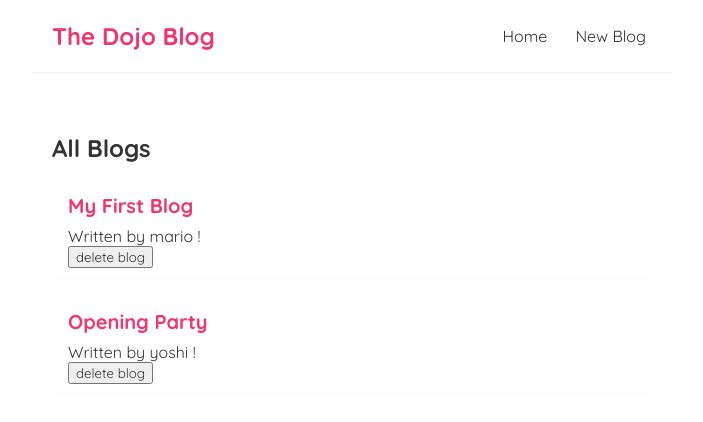
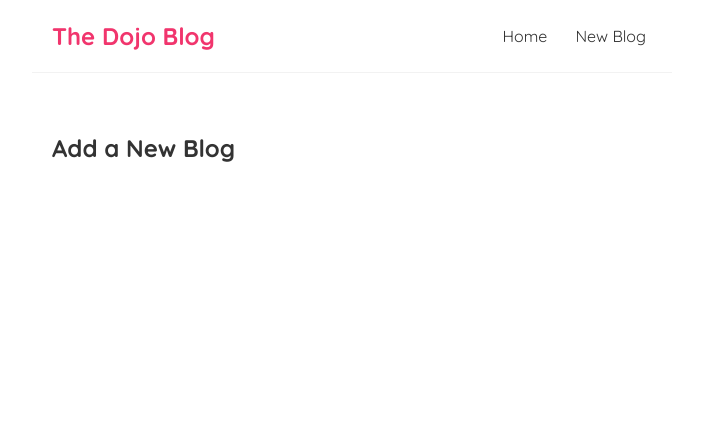
Before and after one commit to alexu101/Learning-React, a React (Create React App) app in the folder React project code along - NET Ninja/dojo-blog/: page /create in a window 1280 px wide. Shown: the top 422 px of the page, without its empty margins (288-991 px from the left). Built offline with nearby package versions, Linux system fonts and the light colour scheme; data requests are answered from the project's data file.

Commit message:
routing, switches, Link, and handling fetching errors between links changes

```diff
--- a/React project code along - NET Ninja/dojo-blog/src/App.js
+++ b/React project code along - NET Ninja/dojo-blog/src/App.js
@@ -1,6 +1,7 @@
 import Navbar from './Navbar';
 import Homepage from './Homepage';
 import { BrowserRouter as Router, Route, Switch } from 'react-router-dom';
+import Create from './Create';
 
 function App() {
 
@@ -11,7 +12,10 @@
         <Navbar />
         <div className="content">
           <Switch>
-            <Route path="/">
+            <Route path="/create">
+              <Create />
+            </Route>
+            <Route exact path="/">
               <Homepage />
             </Route>
           </Switch>
--- /dev/null
+++ b/React project code along - NET Ninja/dojo-blog/src/Create.js
@@ -0,0 +1,9 @@
+const Create = () => {
+    return (
+        <div className="create">
+            <h2>Add a New Blog</h2>
+        </div>
+    );
+}
+
+export default Create;
--- a/React project code along - NET Ninja/dojo-blog/src/Homepage.js
+++ b/React project code along - NET Ninja/dojo-blog/src/Homepage.js
@@ -1,4 +1,3 @@
-import { useState, useEffect } from 'react';
 import BlogList from './BlogList';
 import useFetch from './useFetch';
 
--- a/React project code along - NET Ninja/dojo-blog/src/Navbar.js
+++ b/React project code along - NET Ninja/dojo-blog/src/Navbar.js
@@ -1,10 +1,12 @@
+import { Link } from 'react-router-dom';
+
 const Navbar = () => {
     return (
         <nav className="navbar">
             <h1>The Dojo Blog</h1>
             <div className="links"></div>
-            <a href="/">Home</a>
-            <a href="/create">New Blog</a>
+            <Link to="/">Home</Link>
+            <Link to="/create">New Blog</Link>
         </nav>
     );
 }
--- a/React project code along - NET Ninja/dojo-blog/src/useFetch.js
+++ b/React project code along - NET Ninja/dojo-blog/src/useFetch.js
@@ -9,8 +9,11 @@
 
 
     useEffect(() => {
+        const abortCont = new AbortController();
+
+
         setTimeout(() => {
-            fetch(url)
+            fetch(url, { signal: abortCont.signal })
                 .then(response => {
 
                     if (!response.ok) { console.log(10); throw Error('could not fetch the error'); }
@@ -22,10 +25,20 @@
                     setError(null);
                 })
                 .catch(err => {
-                    setIsPending(false);
-                    setError(err.message);
+                    if (err.name === 'AbortError') {
+                        console.log('fetch aborted');
+                    }
+                    else {
+                        setIsPending(false);
+                        setError(err.meessage);
+                    }
+
+
                 })
         }, 1000);
+
+        return () => abortCont.abort();
+
     }, [url]);
 
     return { data, isPending, error };
```
